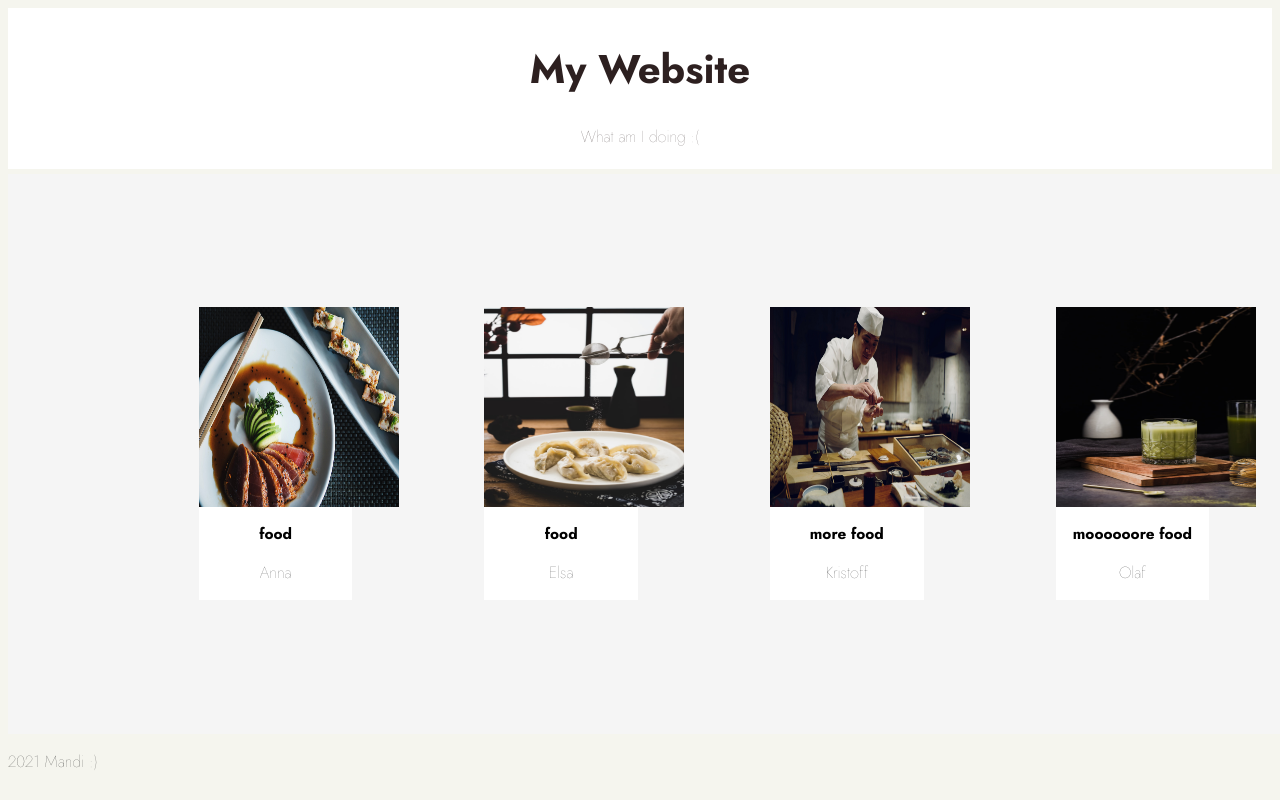
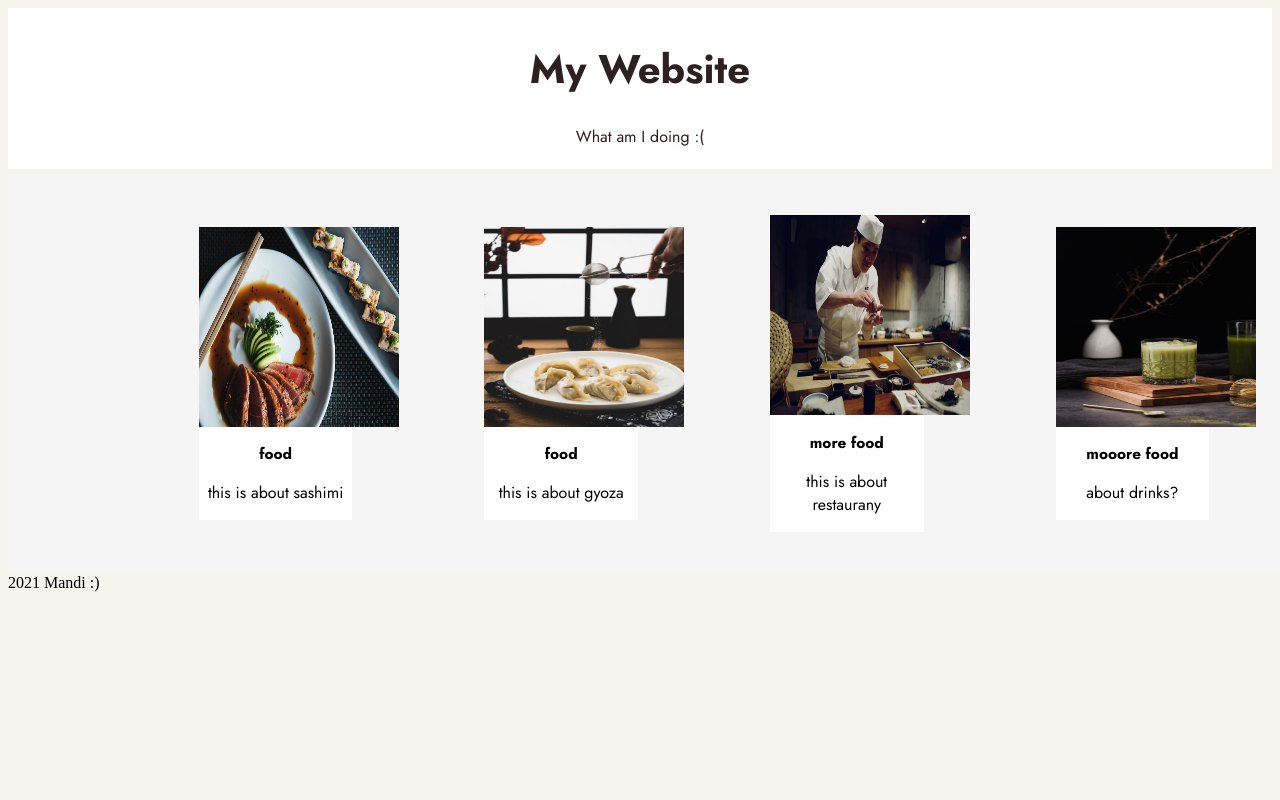
Before and after one commit to amandaprintz/Ichiban, a PHP site: page / in a window 1280 px wide. Run offline with PHP 8.4, Linux system fonts and the light colour scheme.

Commit message:
updatedreadme

```diff
--- a/footer.php
+++ b/footer.php
@@ -1 +1 @@
-<p> <?php echo date("Y"); ?> Mandi :) </p>
+<?php echo date("Y"); ?> Mandi :)
--- a/index.php
+++ b/index.php
@@ -22,25 +22,25 @@
         <article>
             <img src="images/sashimi.jpeg" alt="Kristen Bell" />
             <h2>food</h2>
-            <p>Anna</p>
+            <p>this is about sashimi</p>
         </article>
 
         <article>
             <img src="images/gyoza.jpeg" alt="Idina Menzel" />
             <h2>food</h2>
-            <p>Elsa</p>
+            <p>this is about gyoza</p>
         </article>
 
         <article>
             <img src="images/chef.jpeg" alt="Jonathan Groff" />
             <h2>more food</h2>
-            <p>Kristoff</p>
+            <p>this is about restaurany</p>
         </article>
 
         <article>
             <img src="images/matcha.jpeg" alt="Josh Gad" />
-            <h2>moooooore food</h2>
-            <p>Olaf</p>
+            <h2>mooore food</h2>
+            <p>about drinks?</p>
         </article>
 
     </main>
--- a/style.css
+++ b/style.css
@@ -37,7 +37,7 @@ h2 {
 p {
   font-family: "Jost";
   size: 16px;
-  font-weight: 100;
+  font-weight: light;
 }
 
 
@@ -46,7 +46,6 @@ p {
   text-align: center;
   background: white;
   color: rgb(45, 32, 32);
-  font-family: 'Courier New', Courier, monospace;
 }
 
 /* Increase the font size of the <h1> element */
@@ -58,7 +57,7 @@ main {
   align-items: center;
   background-color: #f5f5f5;
   display: flex;
-  height: 70vh;
+  height: 50vh;
   justify-content: center;
   width: 100vw;
   margin-top: 5px;
```
Also changed, not shown: README.md, 1 other file.
